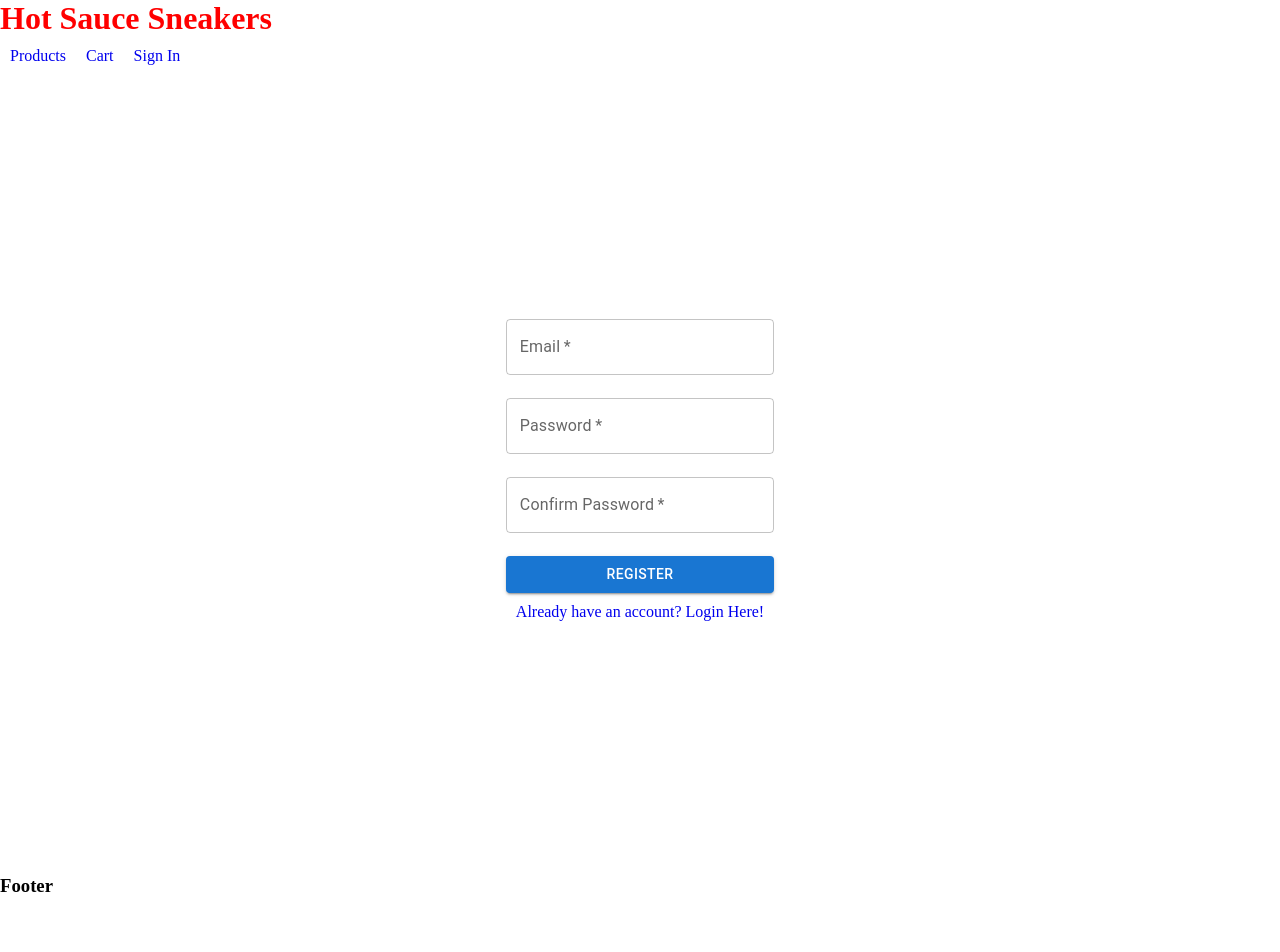
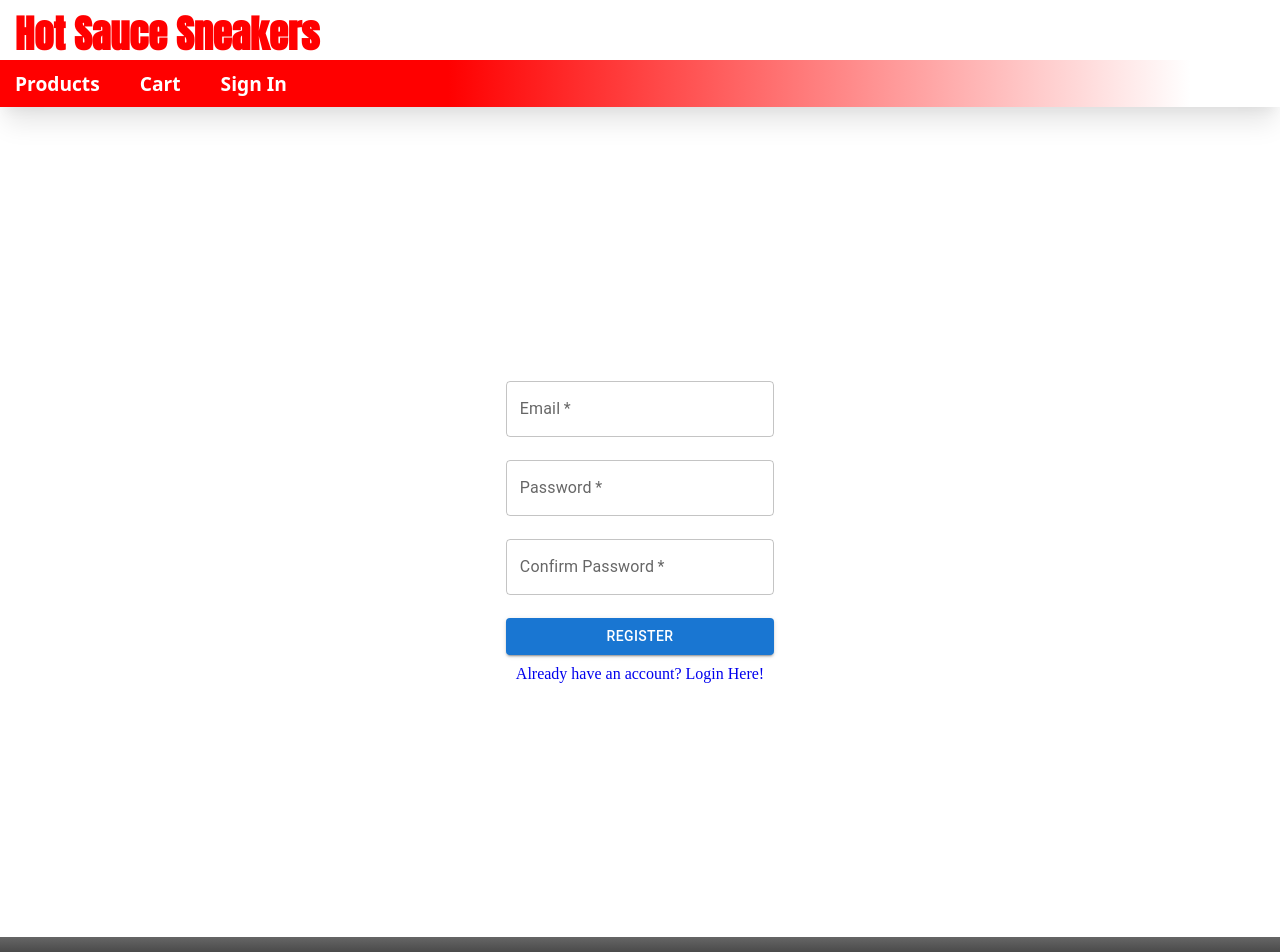
Before and after one commit to Cakej7/Hot_Sauce_Sneakers-Frontend, a React (Create React App) app: page /register in a window 1280 px wide. Shown: the top 952 px of the page. Before the commit the page ends 897 px from the top, so only its background shows below. Built offline with nearby package versions, Linux system fonts and the light colour scheme.

Commit message:
Added new font for brand logo, and applied new header, nav, and footer styling

```diff
--- a/public/index.html
+++ b/public/index.html
@@ -6,6 +6,9 @@
     <meta name="viewport" content="width=device-width, initial-scale=1" />
     <title>Hot Sauce Sneakers</title>
 
+    <link rel="preconnect" href="https://fonts.googleapis.com">
+    <link rel="preconnect" href="https://fonts.gstatic.com" crossorigin>
+    <link href="https://fonts.googleapis.com/css2?family=Anton&display=swap" rel="stylesheet">
     <link rel="stylesheet" href="/style.css">
   </head>
 
--- a/public/style.css
+++ b/public/style.css
@@ -7,10 +7,6 @@
 
 h1 {
     color: red;
-}
-
-#nav-bar {
-    display: flex;
 }
 
 a {
@@ -42,3 +38,59 @@ button:active {
   box-shadow: 2px 2px #666;
   transform: translateY(4px);
 }
+
+#header {
+    padding: 10px 15px;
+    margin-bottom: 30px;
+    box-shadow: rgba(0, 0, 0, 0.1) 0px 20px 25px -5px, rgba(0, 0, 0, 0.04) 0px 10px 10px -5px;
+    font-family: system-ui, -apple-system, BlinkMacSystemFont, 'Segoe UI', Roboto, Oxygen, Ubuntu, Cantarell, 'Open Sans', 'Helvetica Neue', sans-serif;
+}
+
+#header h1 {
+    font-family: 'Anton', sans-serif;
+    font-size: 2.4em;
+    line-height: 1.3em;
+}
+
+#nav-bar {
+    display: flex;
+    gap: 40px;
+    padding: 10px 15px;
+    margin: 0 -15px -10px -15px;
+    background: rgb(255,0,0);
+    background: linear-gradient(90deg, rgba(255,0,0,1) 0%, rgba(255,0,0,1) 35%, rgba(255,255,255,1) 93%);
+}
+
+#nav-bar a {
+    padding: 0;
+    font-size: 1.2em;
+    font-weight: 600;
+    color: #ffffff;
+}
+
+#nav-bar a:hover {
+    color: #2a2a2a;
+}
+
+#footer {
+    display: flex;
+    flex-direction: column;
+    justify-content: center;
+    align-items: center;
+    height: 120px;
+    padding: 20px 0 20px 0;
+    background: rgb(20,20,20);
+    background: linear-gradient(0deg, rgba(20,20,20,1) 0%, rgba(42,42,42,1) 73%, rgba(102,102,102,1) 100%);
+    font-family: system-ui, -apple-system, BlinkMacSystemFont, 'Segoe UI', Roboto, Oxygen, Ubuntu, Cantarell, 'Open Sans', 'Helvetica Neue', sans-serif;
+}
+
+#footer h3 {
+    color: #ffffff;
+    font-weight: 400;
+    padding-bottom: 10px;
+}
+
+#footer p {
+    color: #ffffff;
+    font-weight: 200;
+}
--- a/src/components/Footer.js
+++ b/src/components/Footer.js
@@ -3,7 +3,8 @@ import React from "react";
 const Footer = () => {
     return (
         <div id='footer'>
-            <h3>Footer</h3>
+            <h3>Hot Sauce Sneakers is a student project.</h3>
+            <p>This site was built by Junwei Liang, Emily Merritt, Alexis Muller and Jacob Woehrle, as a capstone project for Fullstack Academy.</p>
         </div>
     )
 }
```
Also changed, not shown: 1 other file (tests, documents, lock files or other folders).
